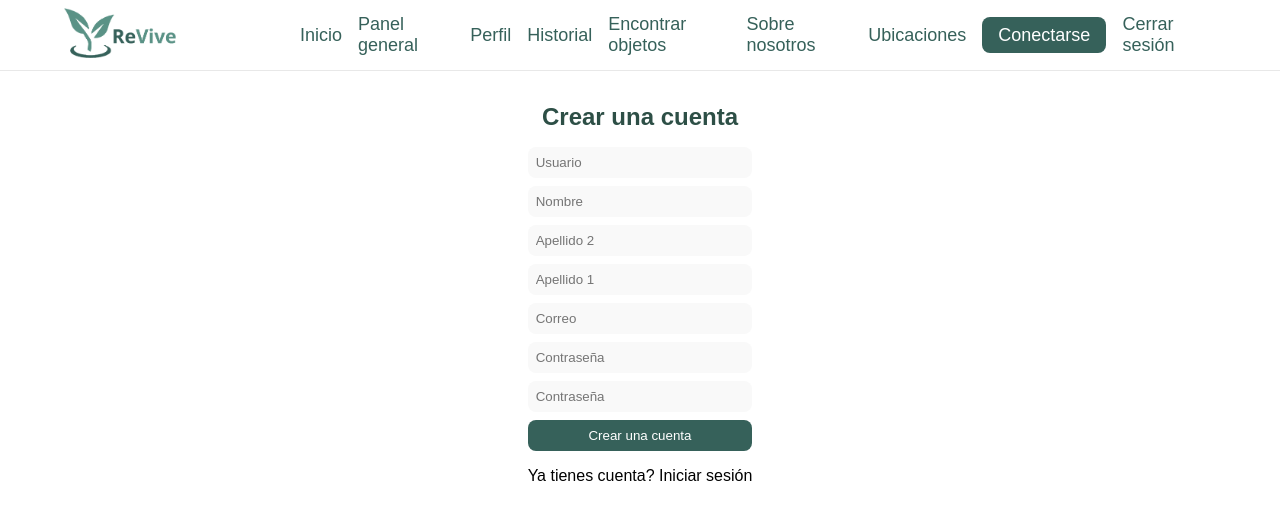
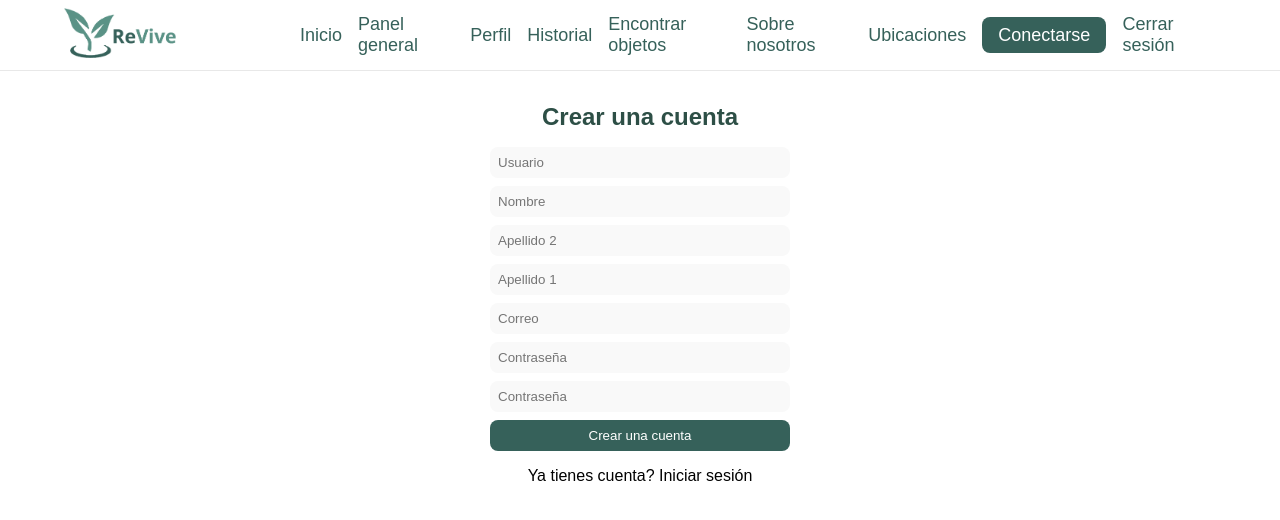
Before and after one commit to miquel5/revive, an Angular app: page /register in a window 1280 px wide. Shown: the top 520 px of the page. Built offline with nearby package versions, Linux system fonts and the light colour scheme.

Commit message:
Initial commit

```diff
--- a/src/app/pages/login/login.component.css
+++ b/src/app/pages/login/login.component.css
@@ -19,7 +19,7 @@
     gap: 8px;
 }
 .login form input{
-    max-width: 350px;
+    width: 300px;
 }
 .login .register-link{
     margin-top: 16px;
--- a/src/app/pages/register/register.component.css
+++ b/src/app/pages/register/register.component.css
@@ -19,7 +19,7 @@
     gap: 8px;
 }
 .register form input{
-    max-width: 350px;
+    width: 300px;
 }
 .register .login-link{
     margin-top: 16px;
```
